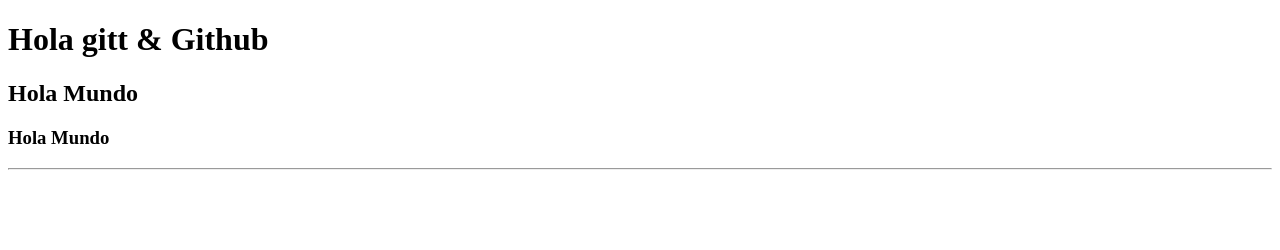
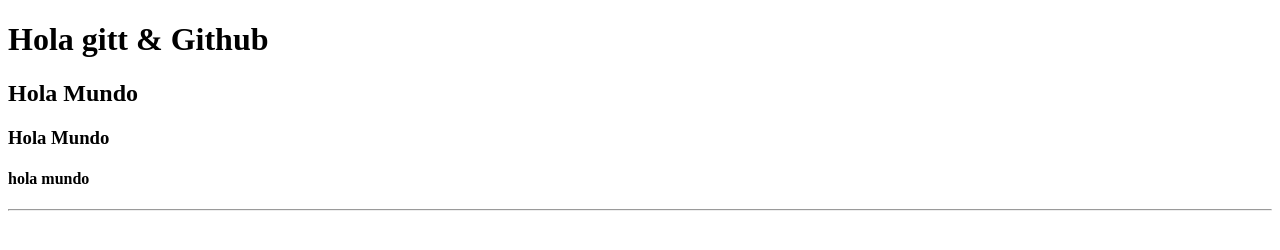
Before and after one commit to jotameneses/clase-repositorio, a plain HTML site: page index.html in a window 1280 px wide. Drawn offline with Linux system fonts and the light colour scheme.

Commit message:
[FEATURE] creamos un h4

```diff
--- a/index.html
+++ b/index.html
@@ -14,6 +14,8 @@
 
     <h3> Hola Mundo</h3>
 
+    <h4> hola mundo</h4>
+
     <hr>
 
 </body>
```
